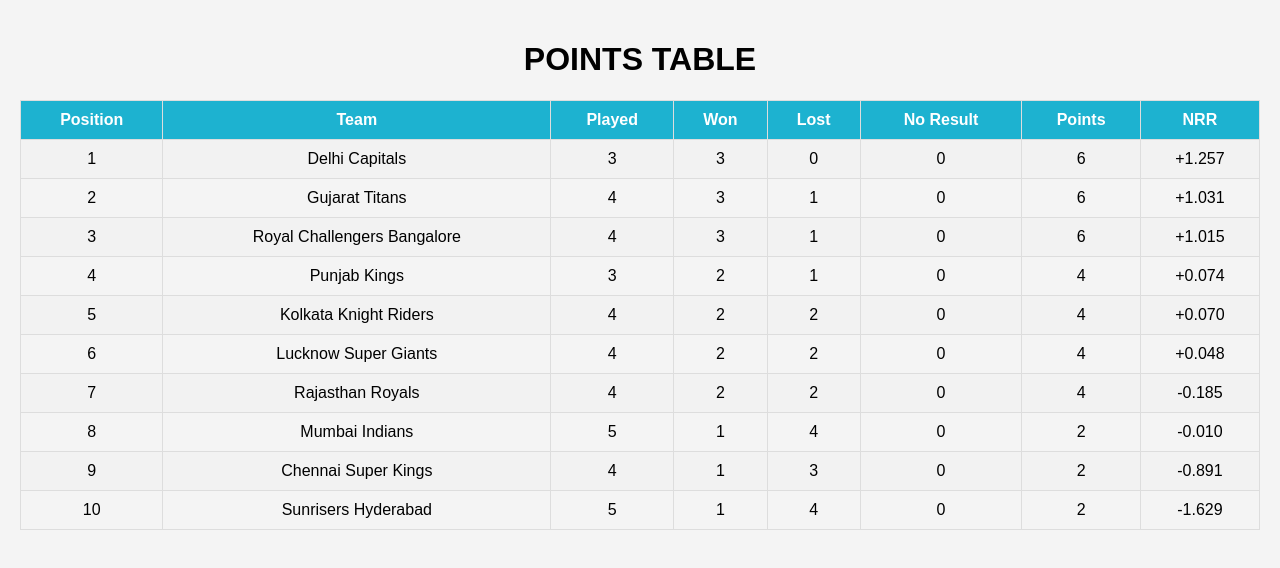
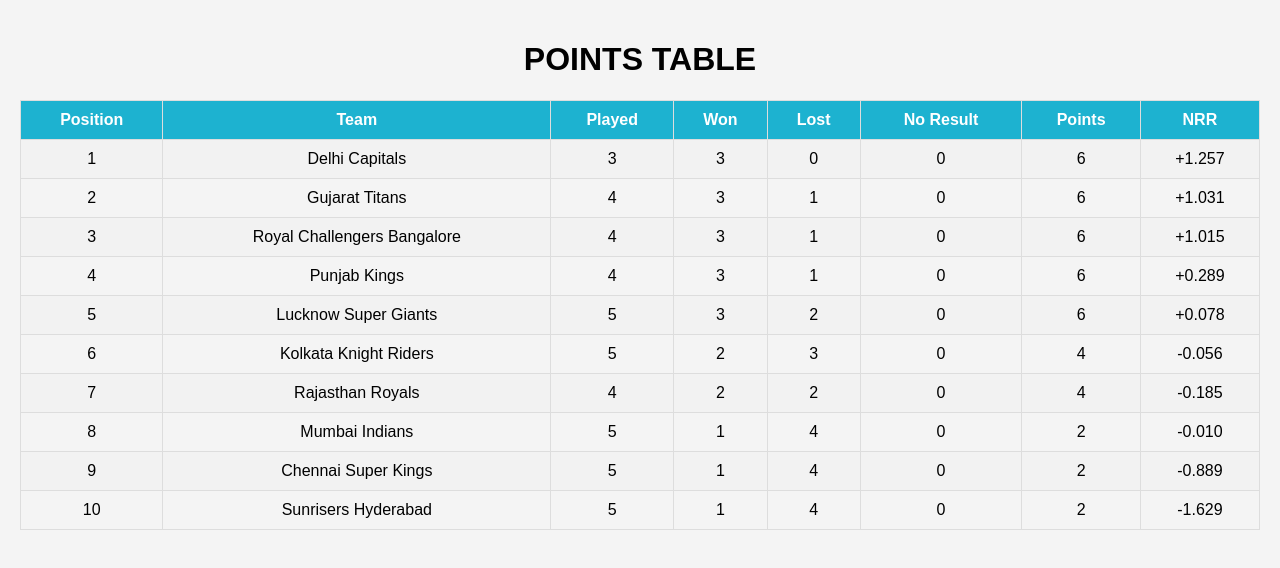
Before and after one commit to Devangog/index.html, a plain HTML site: page POINTS TABLE.html in a window 1280 px wide. Drawn offline with Linux system fonts and the light colour scheme.

Commit message:
POINTS TABLE.html

```diff
--- a/POINTS TABLE.html
+++ b/POINTS TABLE.html
@@ -86,33 +86,34 @@
             <tr>
                 <td>4</td>
                 <td>Punjab Kings</td>
+                <td>4</td>
+                <td>3</td>
+                <td>1</td>
+                <td>0</td>
+                <td>6</td>
+                <td>+0.289</td>
+            </tr>
+             <tr>
+                <td>5</td>
+                <td>Lucknow Super Giants</td>
+                <td>5</td>
                 <td>3</td>
                 <td>2</td>
-                <td>1</td>
                 <td>0</td>
-                <td>4</td>
-                <td>+0.074</td>
-            </tr>
-            <tr>
-                <td>5</td>
-                <td>Kolkata Knight Riders</td>
-                <td>4</td>
-                <td>2</td>
-                <td>2</td>
-                <td>0</td>
-                <td>4</td>
-                <td>+0.070</td>
+                <td>6</td>
+                <td>+0.078</td>
             </tr>
             <tr>
                 <td>6</td>
-                <td>Lucknow Super Giants</td>
-                <td>4</td>
+                <td>Kolkata Knight Riders</td>
+                <td>5</td>
                 <td>2</td>
-                <td>2</td>
+                <td>3</td>
                 <td>0</td>
                 <td>4</td>
-                <td>+0.048</td>
+                <td>-0.056</td>
             </tr>
+
             <tr>
                 <td>7</td>
                 <td>Rajasthan Royals</td>
@@ -136,12 +137,12 @@
             <tr>
                 <td>9</td>
                 <td>Chennai Super Kings</td>
+                <td>5</td>
+                <td>1</td>
                 <td>4</td>
-                <td>1</td>
-                <td>3</td>
                 <td>0</td>
                 <td>2</td>
-                <td>-0.891</td>
+                <td>-0.889</td>
             </tr>
             <tr>
                 <td>10</td>
```
